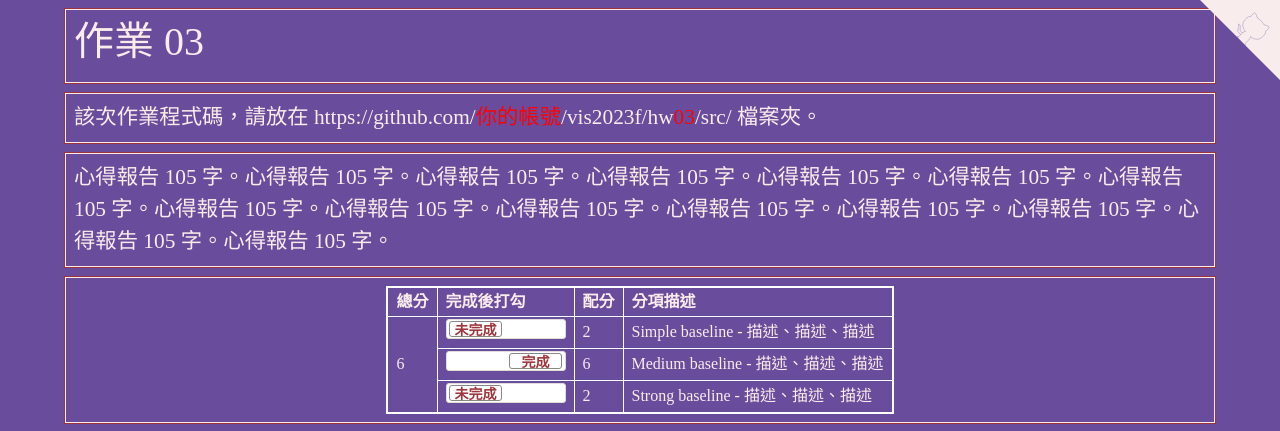
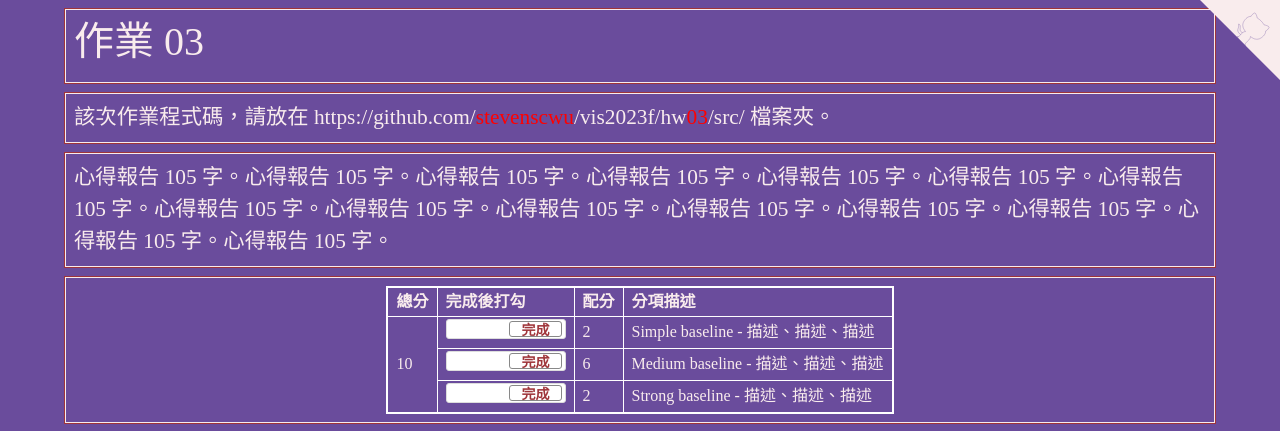
Before and after one commit to stevenscwu/vis2023f, a plain HTML site: page hw03/index.html in a window 1280 px wide. Shown: the top 431 px of the page. Drawn offline with nearby package versions, Linux system fonts and the light colour scheme.

Commit message:
Update index.html

```diff
--- a/hw03/index.html
+++ b/hw03/index.html
@@ -178,7 +178,7 @@
   <!-- ------------------------------------------------>
   <div class="row hw12">
     <div class="col-md-12 twenty">
-      該次作業程式碼，請放在 https://github.com/<span style="color:red;">你的帳號</span>/vis2023f/hw<span style="color:red;">03</span>/src/ 檔案夾。
+      該次作業程式碼，請放在 https://github.com/<span style="color:red;">stevenscwu</span>/vis2023f/hw<span style="color:red;">03</span>/src/ 檔案夾。
     </div>
   </div>
 
@@ -201,7 +201,7 @@
         </tr>
         <tr>
           <td rowspan="7" id="myTotal"></td>
-          <td><input type="checkbox" class="flipswitch" id="myCheckbox1"></td>
+          <td><input type="checkbox" class="flipswitch" id="myCheckbox1" checked></td>
           <td id='m1'>2</td>
           <td>Simple baseline - 描述、描述、描述</td>
         </tr>
@@ -211,7 +211,7 @@
           <td>Medium baseline - 描述、描述、描述 </td>
         </tr>
         <tr>
-          <td><input type="checkbox" class="flipswitch" id="myCheckbox3"></td>
+          <td><input type="checkbox" class="flipswitch" id="myCheckbox3" checked></td>
           <td id='m3'>2</td>
           <td>Strong baseline - 描述、描述、描述 </td>
         </tr>
@@ -222,9 +222,8 @@
   <!-- ------------------------------------------------>
   <div class="row hw12">
     <div class="col-md-12 twenty">
-      <video id="video1" style="width:100%;max-width:100%;" controls="">
-        <source src="https://www.w3schools.com/html/mov_bbb.mp4" type="video/mp4">
-      </video>
+<iframe width="100%" height="500" frameborder="0"
+  src="https://observablehq.com/embed/fcc636e48257cf3a?cell=*"></iframe>
     </div>
   </div>
 
```
